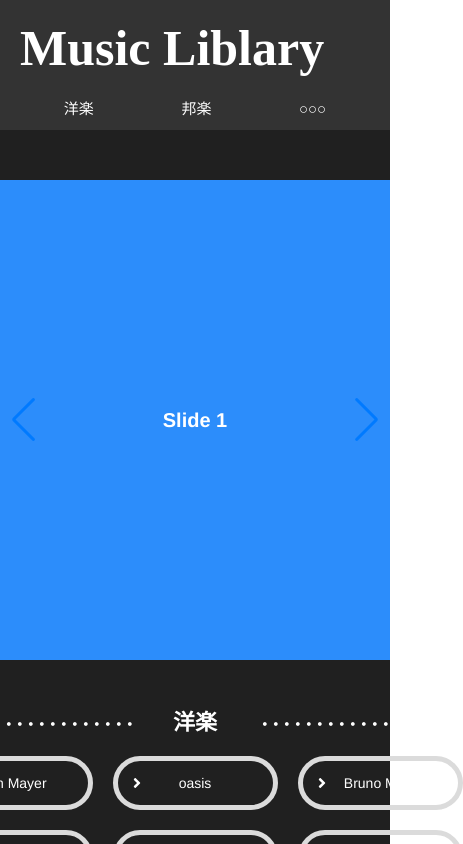
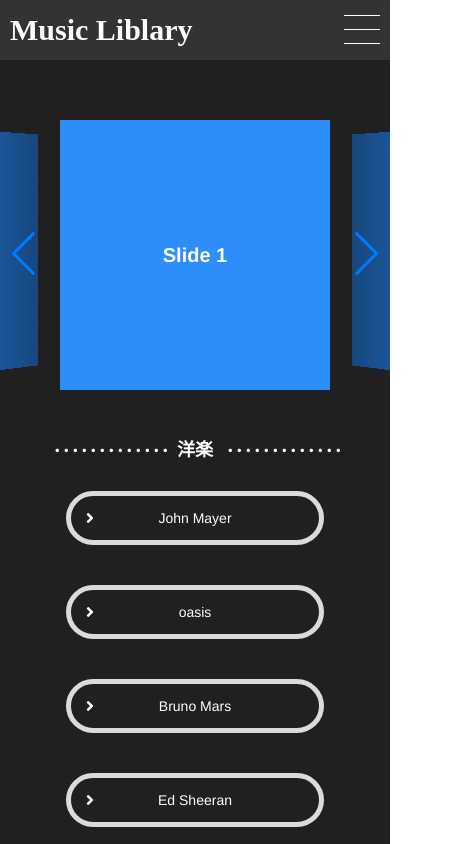
Before and after one commit to ShunyaKato/shun.k0829-gmail.com, a Vue app: page / in a window 390 px wide. Shown: the top 844 px of the page, 463 px wide, since content can reach past the window. Built offline with nearby package versions, Linux system fonts and the light colour scheme.

Commit message:
add responsive

```diff
--- a/src/components/Header.vue
+++ b/src/components/Header.vue
@@ -1,5 +1,5 @@
 <template>
-  <header :class="{headerFixed: isFixed}">
+  <header :class="{headerFixed: isFixed, open: isOpened}">
     <div class="container">
       <div class="header-top">
         <h1 class="header-top__title">Music Liblary</h1>
@@ -22,7 +22,7 @@
         </li>
       </ul>
     </div>
-    <div class="header__responsive__toggle" id="nav-toggle">
+    <div class="header__responsive__toggle" @click="openHumburger">
       <span></span>
       <span></span>
       <span></span>
@@ -49,6 +49,12 @@ import { Component, Prop, Vue } from "vue-property-decorator";
 export default class Header extends Vue {
   @Prop()
   isFixed!: boolean;
+
+  isOpened = false;
+
+  openHumburger() {
+    this.isOpened = !this.isOpened;
+  }
 }
 </script>
 
@@ -151,4 +157,133 @@ header {
     box-sizing: border-box;
   }
 }
+
+@media (max-width: 680px) {
+  .container {
+    margin: 0;
+  }
+
+  header {
+    padding-top: 0;
+    display: flex;
+    align-items: center;
+    padding: 0 10px;
+    position: fixed;
+    top: 0;
+    width: 100%;
+    box-sizing: border-box;
+    z-index: 10;
+    justify-content: space-between;
+    .header-top {
+      margin: 0;
+      height: 60px;
+      display: flex;
+      align-items: center;
+      &__title {
+        font-size: 30px;
+        height: auto;
+      }
+    }
+    .header__nav {
+      display: none;
+    }
+  }
+
+  .header__responsive__toggle {
+    width: 36px;
+    height: 30px;
+    cursor: pointer;
+    z-index: 1000;
+    position: relative;
+    span {
+      width: 100%;
+      height: 1px;
+      left: 0;
+      display: block;
+      background-color: #ffffff;
+      position: absolute;
+      transition: transform 0.6s ease-in-out, top 0.5s ease;
+      &:nth-child(1) {
+        top: 0;
+      }
+      &:nth-child(2) {
+        top: 14px;
+      }
+      &:nth-child(3) {
+        top: 28px;
+      }
+    }
+  }
+
+  .open {
+    .header__responsive__toggle {
+      span {
+        background-color: #333333;
+        &:nth-child(1) {
+          top: 15px;
+          transform: rotate(45deg);
+        }
+        &:nth-child(2) {
+          top: 15px;
+          width: 0;
+          left: 50%;
+        }
+        &:nth-child(3) {
+          top: 15px;
+          transform: rotate(-45deg);
+        }
+      }
+    }
+  }
+
+  .header__responsive {
+    background-color: #ffffff;
+    color: #333333;
+    position: fixed;
+    top: 0;
+    left: 0;
+    right: 0;
+    bottom: 0;
+    z-index: 10;
+    text-align: center;
+    display: flex;
+    visibility: hidden;
+    flex-direction: column;
+    justify-content: center;
+    align-items: center;
+    opacity: 0;
+    transition: opacity 0.6s ease, visibility 0.6s ease;
+    a {
+      display: block;
+      color: #333333;
+      text-decoration: none;
+      padding: 10px 0;
+      transition: color 0.6s ease;
+    }
+    ul {
+      list-style: none;
+      li {
+        opacity: 0;
+        transform: translateX(200px);
+        transition: transform 0.6s ease, opacity 0.2s ease;
+        &:nth-child(2) {
+          transition-delay: 0.15s;
+        }
+      }
+    }
+  }
+
+  .open {
+    overflow: hidden;
+    .header__responsive {
+      visibility: visible;
+      opacity: 1;
+      li {
+        opacity: 1;
+        transform: translateX(0);
+        transition: transform 1s ease, opacity 0.9s ease;
+      }
+    }
+  }
+}
 </style>
--- a/src/components/Slider.vue
+++ b/src/components/Slider.vue
@@ -79,4 +79,18 @@ export default class Slider extends Vue {
     color: #ffffff;
   }
 }
+
+@media (max-width: 680px) {
+  .swiper {
+    padding-top: 120px;
+    .swiper-slide {
+      width: 270px;
+      height: 270px;
+    }
+  }
+  .swiper-button-prev::after,
+  .swiper-button-next::after {
+    margin-top: 68px;
+  }
+}
 </style>
--- a/src/components/artistSection.vue
+++ b/src/components/artistSection.vue
@@ -70,4 +70,28 @@ export default class ArtistSection extends Vue {
     }
   }
 }
+
+@media (max-width: 680px) {
+  .artist {
+    display: flex;
+    flex-direction: column;
+    align-items: center;
+    &__title {
+      font-size: 18px;
+      margin-bottom: 10px;
+      &::before,
+      &::after {
+        content: "・・・・・・・・・・・・・";
+        font-size: 14px;
+        letter-spacing: -5px;
+        color: #ffffff;
+        margin: 0 10px;
+      }
+    }
+    &__button {
+      width: 80%;
+      margin-bottom: 20px;
+    }
+  }
+}
 </style>
--- /dev/null
+++ b/vue.config.js
@@ -0,0 +1,8 @@
+module.exports = {
+  pages: {
+    index: {
+      entry: 'src/main.ts',
+      title: 'Music Library'
+    }
+  }
+}
```
